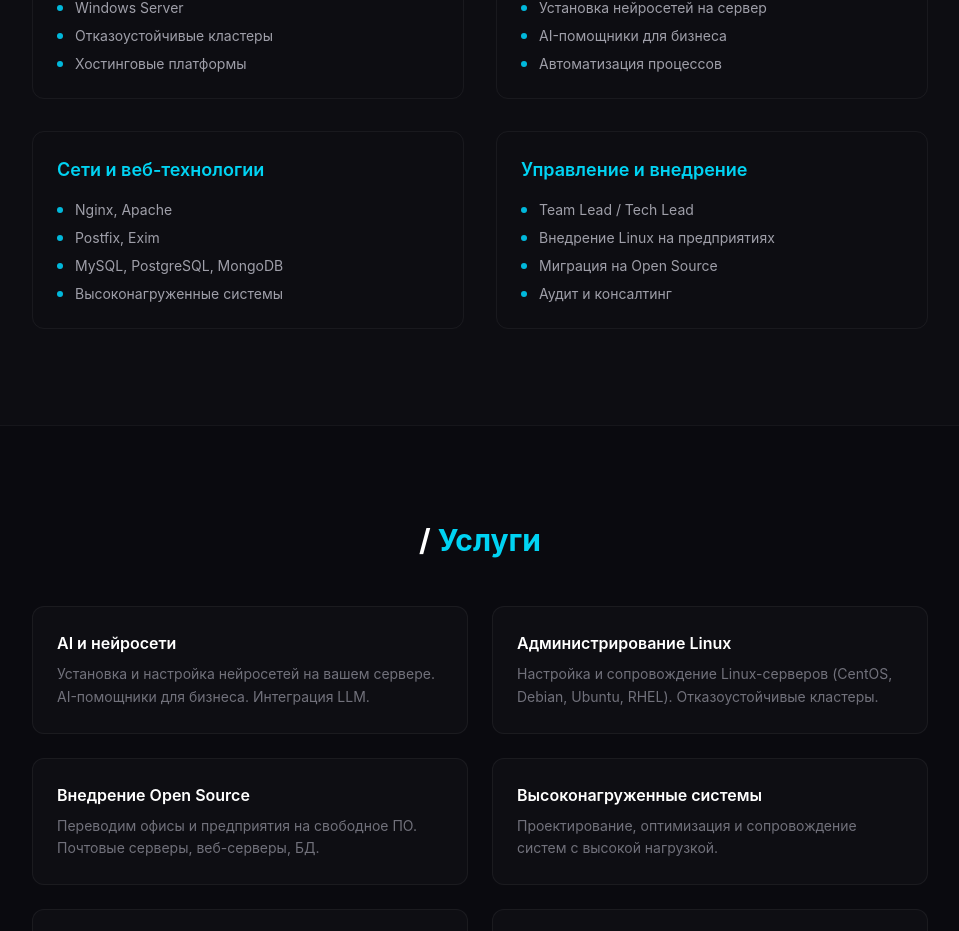
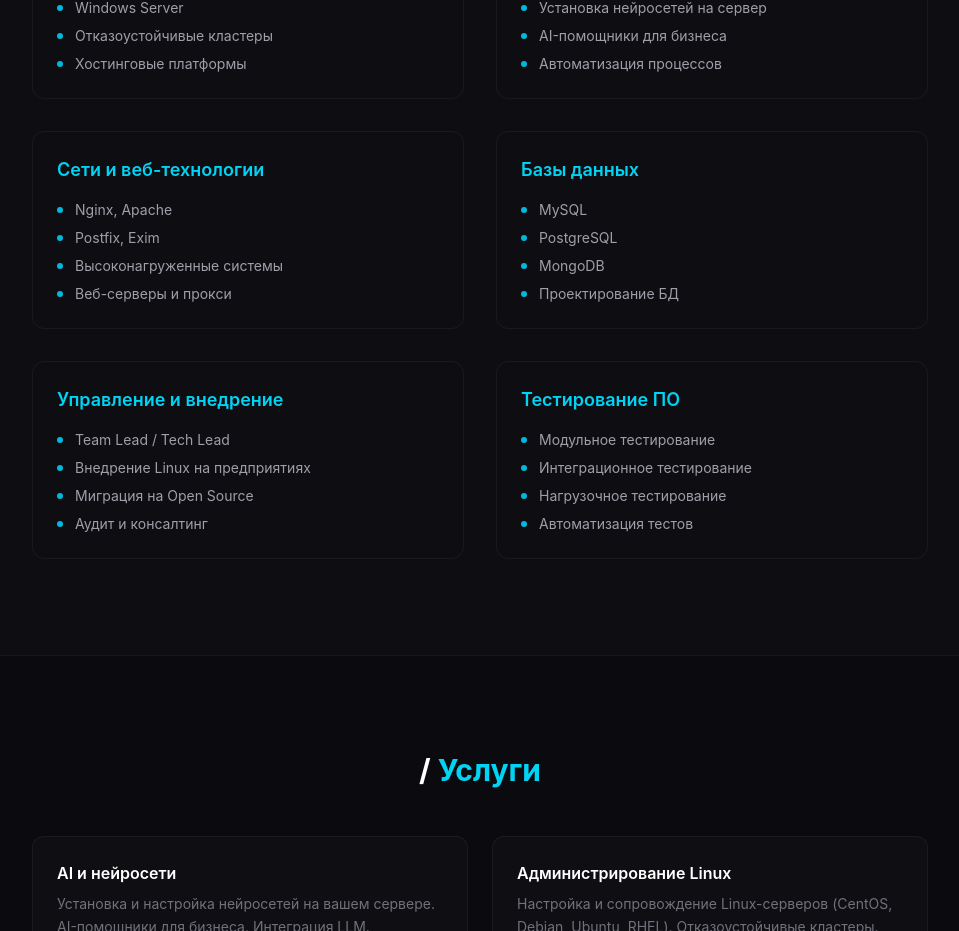
Before and after one commit to pokalo/pokalo.github.io, a React (Vite) app: page / in a window 1280 px wide. Shown: the part 1932-2863 px from the top of the page, without its empty margins (160-1119 px from the left). Built offline with nearby package versions, Linux system fonts and the light colour scheme.

Commit message:
content: add DB and testing expertise blocks

```diff
--- a/src/App.tsx
+++ b/src/App.tsx
@@ -9,11 +9,19 @@ const expertise = [
   },
   {
     area: 'Сети и веб-технологии',
-    items: ['Nginx, Apache', 'Postfix, Exim', 'MySQL, PostgreSQL, MongoDB', 'Высоконагруженные системы'],
+    items: ['Nginx, Apache', 'Postfix, Exim', 'Высоконагруженные системы', 'Веб-серверы и прокси'],
+  },
+  {
+    area: 'Базы данных',
+    items: ['MySQL', 'PostgreSQL', 'MongoDB', 'Проектирование БД'],
   },
   {
     area: 'Управление и внедрение',
     items: ['Team Lead / Tech Lead', 'Внедрение Linux на предприятиях', 'Миграция на Open Source', 'Аудит и консалтинг'],
+  },
+  {
+    area: 'Тестирование ПО',
+    items: ['Модульное тестирование', 'Интеграционное тестирование', 'Нагрузочное тестирование', 'Автоматизация тестов'],
   },
 ]
 
```
